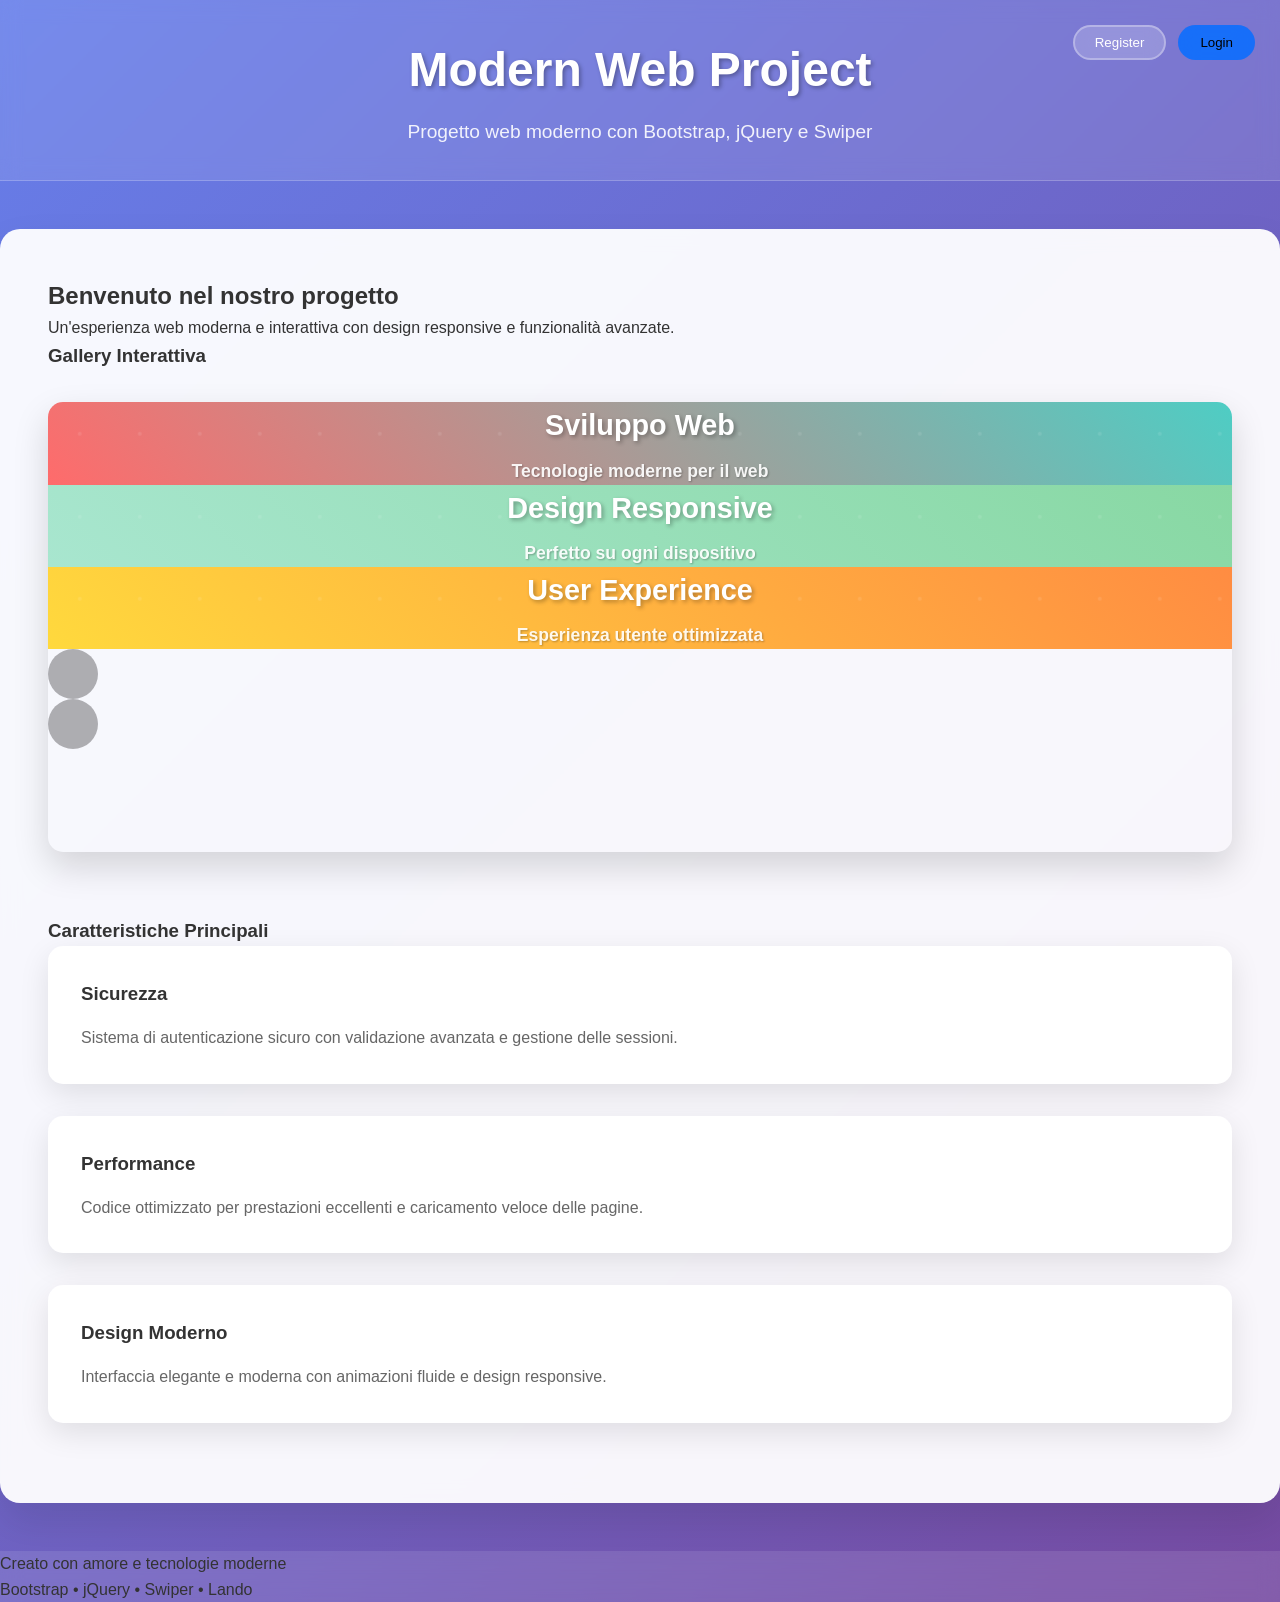
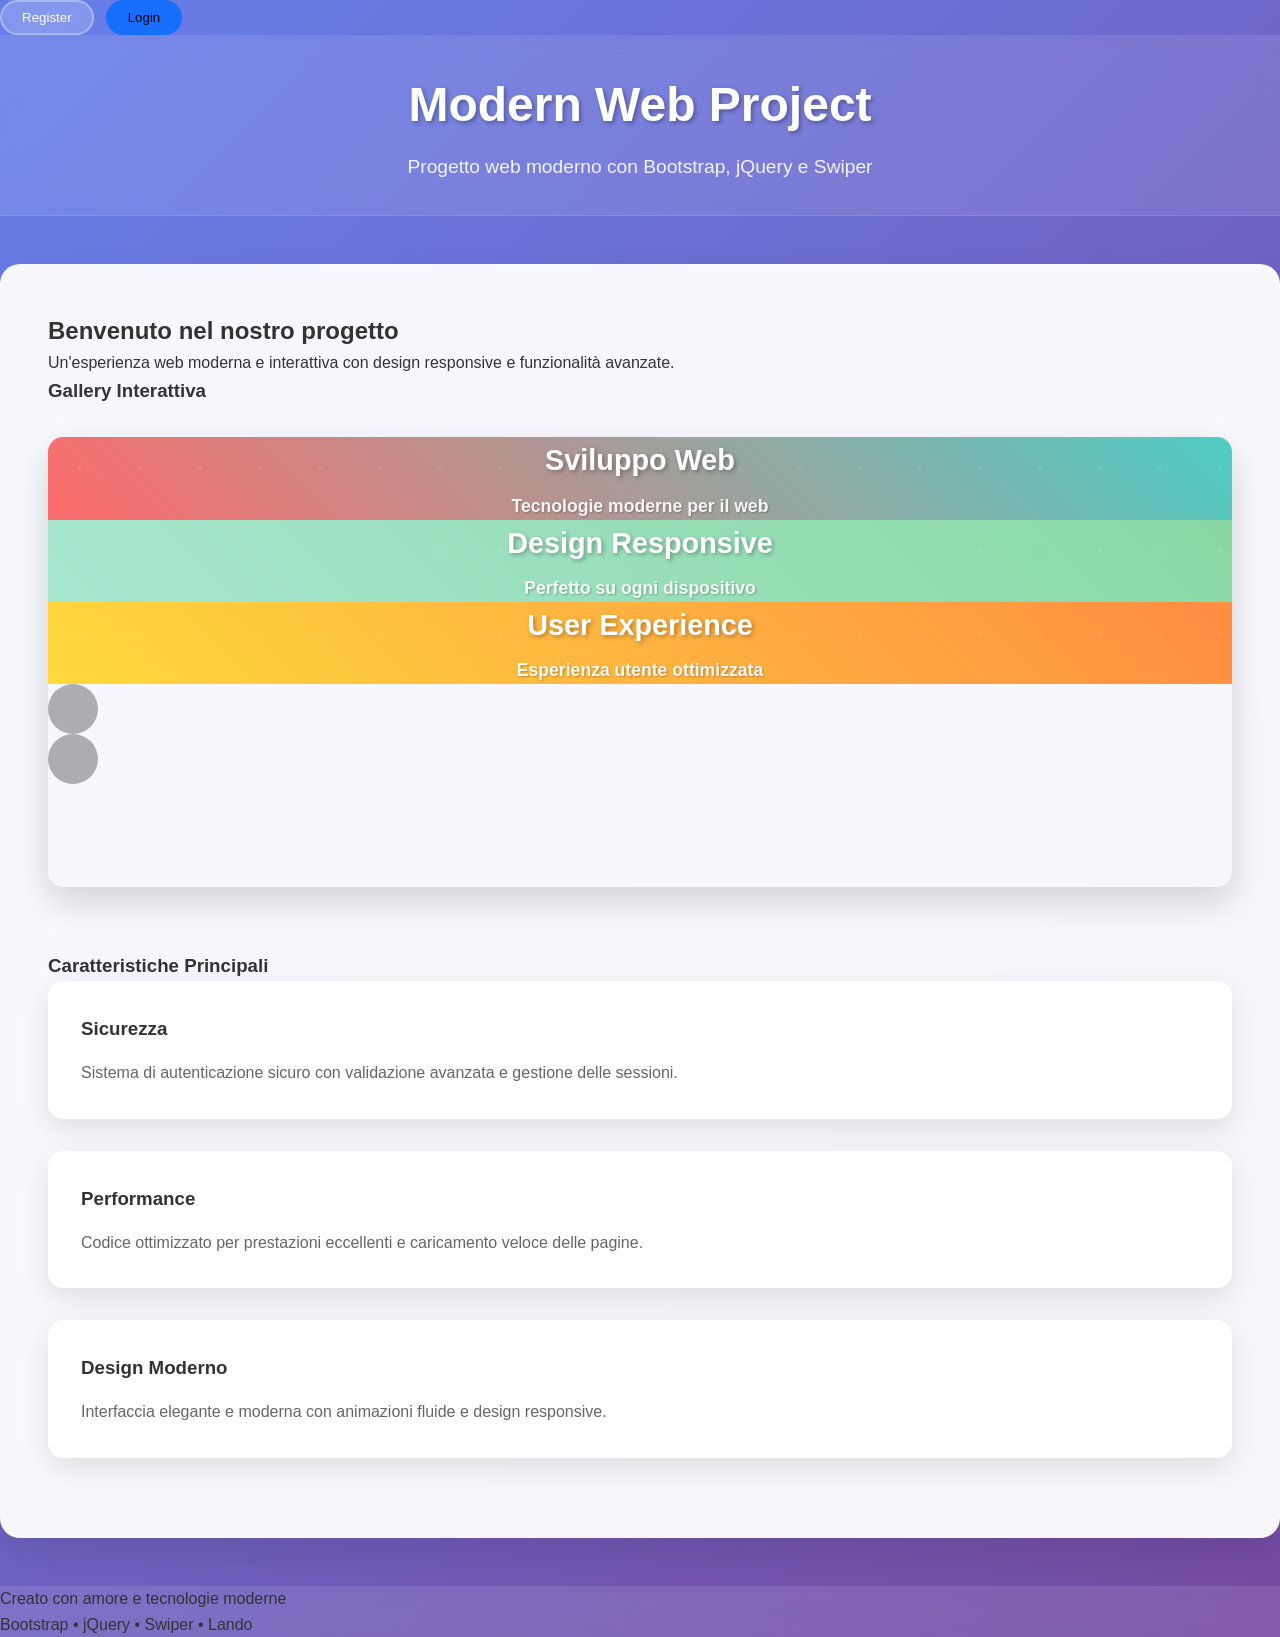

refactor: restructure authentication UI with hamburger menu and modal integration

--- a/src/assets/css/main.css
+++ b/src/assets/css/main.css
@@ -14,15 +14,31 @@ body {
   background: linear-gradient(135deg, #667eea 0%, #764ba2 100%);
   min-height: 100vh;
   color: #333;
+  overflow-x: hidden;
+  max-width: 100%;
 }
 
 /* Modern Header */
 header {
-  background: rgba(255, 255, 255, 0.1);
-  backdrop-filter: blur(10px);
+  position: relative;
   border-bottom: 1px solid rgba(255, 255, 255, 0.2);
   padding: 2rem 0;
   margin-bottom: 3rem;
+}
+
+header::before {
+  content: '';
+  position: absolute;
+  inset: 0;
+  background: rgba(255, 255, 255, 0.1);
+  backdrop-filter: blur(10px);
+  pointer-events: none;
+  z-index: 0;
+}
+
+header > * {
+  position: relative;
+  z-index: 1;
 }
 
 header h1 {
@@ -161,11 +177,49 @@ main.container {
 }
 
 /* CSS per sistema di autenticazione moderno */
-.auth-buttons {
-  position: fixed;
-  top: 25px;
-  right: 25px;
+.auth-menu-wrapper {
+  position: absolute;
+  bottom: 1rem;
+  right: 1.5rem;
   z-index: 1000;
+  display: flex;
+  flex-direction: column;
+  align-items: flex-end;
+}
+
+.hamburger-btn {
+  display: none;
+  flex-direction: column;
+  justify-content: center;
+  gap: 5px;
+  background: rgba(255, 255, 255, 0.2);
+  backdrop-filter: blur(10px);
+  border: 2px solid rgba(255, 255, 255, 0.3);
+  border-radius: 10px;
+  padding: 10px 12px;
+  cursor: pointer;
+}
+
+.hamburger-btn span {
+  display: block;
+  width: 22px;
+  height: 2px;
+  background: white;
+  border-radius: 2px;
+  transition: all 0.3s ease;
+}
+
+.hamburger-btn.is-open span:nth-child(1) {
+  transform: translateY(7px) rotate(45deg);
+}
+.hamburger-btn.is-open span:nth-child(2) {
+  opacity: 0;
+}
+.hamburger-btn.is-open span:nth-child(3) {
+  transform: translateY(-7px) rotate(-45deg);
+}
+
+.auth-buttons {
   display: flex;
   align-items: center;
   gap: 12px;
@@ -609,7 +663,9 @@ main.container {
   color: #666;
   line-height: 1.6;
 }
-
+#infoContent{
+  gap:30px 0;
+}
 /* Responsive design */
 @media (max-width: 768px) {
   header h1 {
@@ -618,18 +674,48 @@ main.container {
   
   main.container {
     padding: 2rem 1.5rem;
-    margin: 1rem;
+    margin: 1rem 0;
   }
   
   .swiper {
     height: 300px;
   }
   
+  .auth-menu-wrapper {
+    top: auto;
+    bottom: 0.75rem;
+    right: 1rem;
+  }
+
+  .hamburger-btn {
+    display: flex;
+  }
+
   .auth-buttons {
-    top: 15px;
-    right: 15px;
-    flex-direction: column;
-    align-items: flex-end;
+    display: none !important;
+    flex-direction: column !important;
+    align-items: stretch;
+    position: absolute !important;
+    top: 100%;
+    right: 0;
+    margin-top: 8px;
+    background: rgba(20, 20, 30, 0.92);
+    backdrop-filter: blur(15px);
+    border-radius: 14px;
+    padding: 12px;
+    gap: 8px;
+    min-width: 180px;
+    box-shadow: 0 8px 32px rgba(0, 0, 0, 0.3);
+    z-index: 2000;
+  }
+
+  .auth-buttons.open {
+    display: flex !important;
+  }
+
+  .auth-buttons .btn {
+    width: 100%;
+    text-align: center;
   }
   
   .auth-form {
